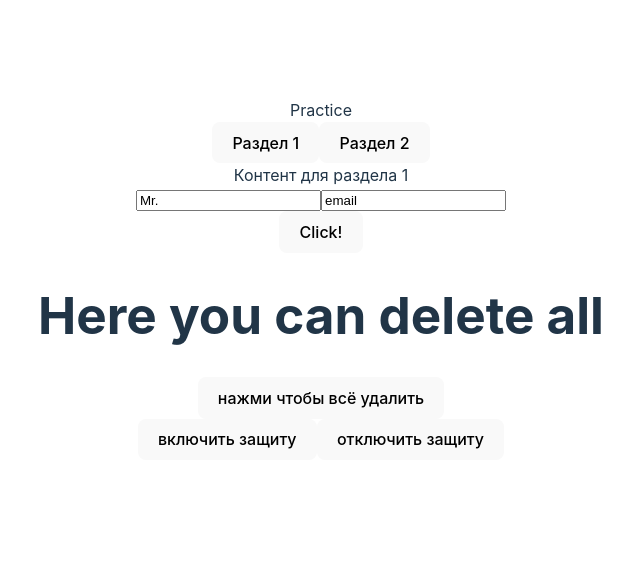
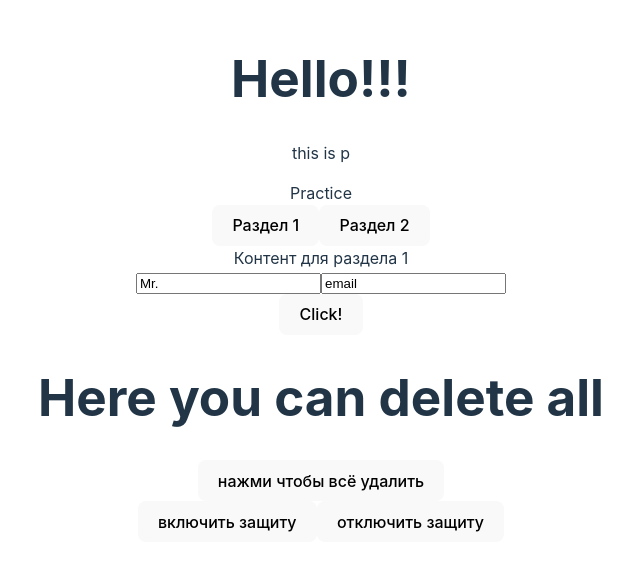
Before and after one commit to fozerc/react-hooks-practice, a React (Vite) app: page / in a window 1280 px wide. Shown: the part 121-692 px from the top of the page, without its empty margins (319-959 px from the left). Built offline with nearby package versions, Linux system fonts and the light colour scheme.

Commit message:
custom hook useFadeIn

```diff
--- a/src/App.jsx
+++ b/src/App.jsx
@@ -93,6 +93,34 @@ const usePreventLeave = () => {
     return {enablePrevent, disablePrevent}
 }
 
+const useBeforLeave = (onBefore) => {
+    if (typeof onBefore !== "function") {
+        return
+    }
+    const handler = (event) => {
+        const {clientY} = event
+        if (clientY <= 0) {
+            onBefore()
+        }
+    };
+    useEffect(() => {
+        document.addEventListener('mouseleave', handler)
+        return () => document.removeEventListener('mouseleave', handler)
+    }, [])
+}
+
+const useFadeIn = (duration = 1, delay = 0) => {
+    const element = useRef()
+    useEffect(() => {
+        if (element.current) {
+            const {current} = element;
+            current.style.transition = `opacity ${duration}s ease-in-out ${delay}s`;
+            current.style.opacity = 1;
+        }
+    });
+    return {ref: element, style: {opacity: 0}};
+};
+
 function App() {
     const titleUpdater = useTitle('Загрузка...')
     setInterval(() => titleUpdater('Загружено'), 5000)
@@ -107,8 +135,16 @@ function App() {
     const confirmDelete = () => console.log('удаляем всё на свете...')
     const deleteAll = useConfirm('вы точно хотите всё удалить?', confirmDelete, abort)
     const {enablePrevent, disablePrevent} = usePreventLeave()
+    const pleaseStop = () => console.log('пожалуйста остановитесь...')
+    useBeforLeave(pleaseStop)
+    const fadeInH1 = useFadeIn(3, 2)
+    const fadeInP = useFadeIn(10, 5)
     return (
         <>
+            <div className={'greetings_container'}>
+                <h1 {...fadeInH1}>Hello!!!</h1>
+                <p {...fadeInP}>this is p</p>
+            </div>
             <div>Practice</div>
             <div className={'tabs_menu'}>
                 {content.map((section, index) => (
```
